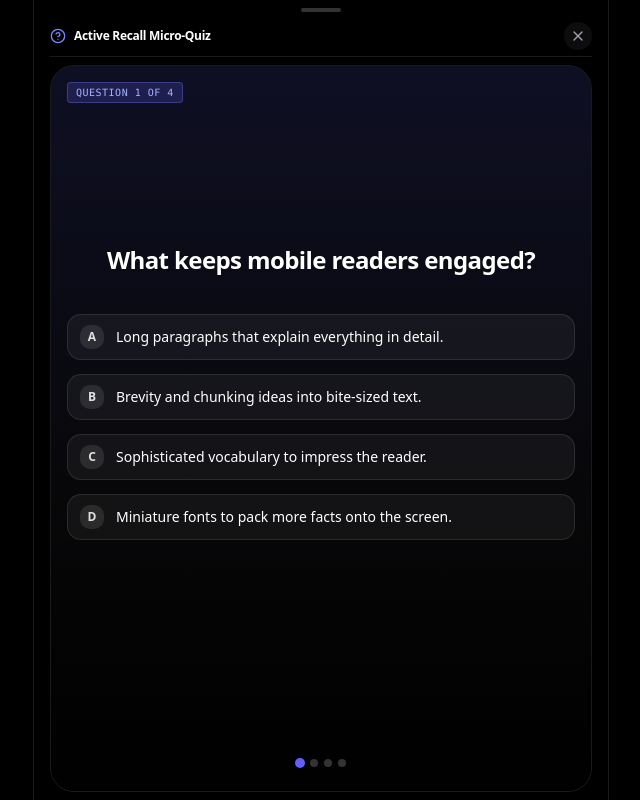
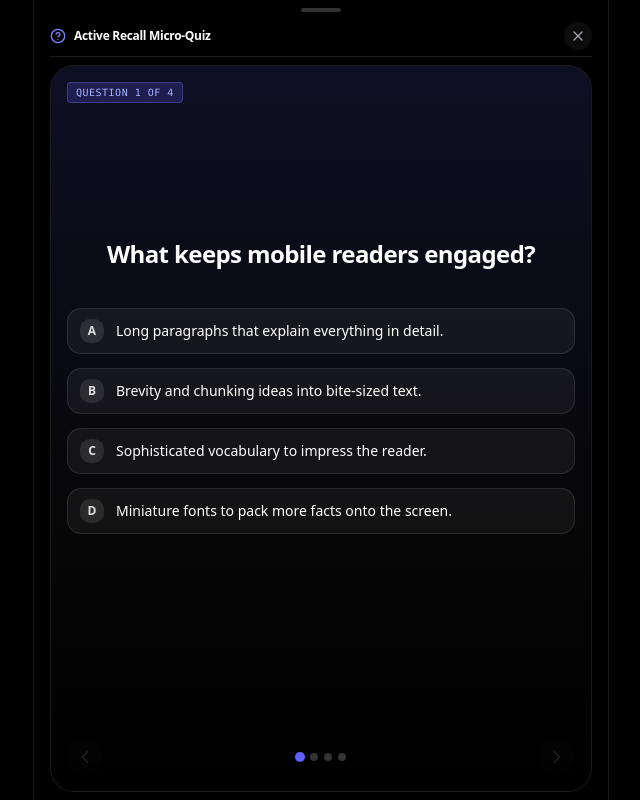
Before and after one commit to qhuydtvt/brief, a React (Vite) app: page / in a window 1280 px wide. Both pictures are taken after a click on the button 640 px from the left and 442 px from the top of the page. Shown: the whole page, without its empty margins (319-959 px from the left). Built offline with nearby package versions, Linux system fonts and the light colour scheme.

Commit message:
feat(slide): remove horizontal swipe gestures and restore Next/Prev navigation buttons with conditional disabled states

```diff
--- a/src/entities/slide/ui/custom/SlideTestToRemember.tsx
+++ b/src/entities/slide/ui/custom/SlideTestToRemember.tsx
@@ -1,9 +1,11 @@
 /* eslint-disable @typescript-eslint/no-unused-vars */
 /* eslint-disable react-hooks/exhaustive-deps */
-import { useState, useEffect, useRef, type PointerEvent } from "react";
+import { useState, useEffect, type PointerEvent } from "react";
 import { createPortal } from "react-dom";
 import type { SlideItem } from "~/entities/slide/model/types";
 import {
+  ChevronRight,
+  ChevronLeft,
   Brain,
   X,
   ArrowUpRight,
@@ -131,7 +133,7 @@ export function SlideTestToRemember({ slide: _slide }: { slide: SlideItem }) {
   const [autoAdvanceActive, setAutoAdvanceActive] = useState(false);
   const [timeLeft, setTimeLeft] = useState(5000);
   const [isPaused, setIsPaused] = useState(false);
-  const pointerStartRef = useRef<{ x: number; y: number } | null>(null);
+
 
   const isResultsScreen = currentIndex === QUIZZES.length;
 
@@ -187,41 +189,18 @@ export function SlideTestToRemember({ slide: _slide }: { slide: SlideItem }) {
     if ((e.target as HTMLElement).closest("button")) {
       return;
     }
-    pointerStartRef.current = { x: e.clientX, y: e.clientY };
     setIsPaused(true);
   };
 
-  const handlePointerUp = (e: PointerEvent<HTMLDivElement>) => {
-    if (pointerStartRef.current) {
-      const diffX = e.clientX - pointerStartRef.current.x;
-      const diffY = e.clientY - pointerStartRef.current.y;
-
-      // Horizontal swipe threshold of 60px
-      if (Math.abs(diffX) > 60 && Math.abs(diffX) > Math.abs(diffY)) {
-        if (diffX < 0) {
-          // Swipe left (Next)
-          if (hasCompleted || isAnswered) {
-            handleNext();
-          }
-        } else {
-          // Swipe right (Prev)
-          if (hasCompleted) {
-            handlePrev();
-          }
-        }
-      }
-    }
-    pointerStartRef.current = null;
+  const handlePointerUp = () => {
     setIsPaused(false);
   };
 
   const handlePointerLeave = () => {
-    pointerStartRef.current = null;
     setIsPaused(false);
   };
 
   const handlePointerCancel = () => {
-    pointerStartRef.current = null;
     setIsPaused(false);
   };
 
@@ -607,7 +586,16 @@ export function SlideTestToRemember({ slide: _slide }: { slide: SlideItem }) {
                           </div>
                         )}
 
-                        <div className="flex items-center justify-center w-full py-2">
+                        <div className="flex items-center justify-between w-full">
+                          <button
+                            onClick={handlePrev}
+                            disabled={!hasCompleted || currentIndex === 0}
+                            className="p-2 rounded-full text-zinc-400 bg-white/5 hover:text-white hover:bg-white/10 transition-colors cursor-pointer disabled:opacity-20 disabled:pointer-events-none"
+                            aria-label="Previous question"
+                          >
+                            <ChevronLeft className="w-5 h-5" />
+                          </button>
+
                           <div className="flex gap-1.5">
                             {QUIZZES.map((_, idx) => (
                               <div
@@ -620,6 +608,15 @@ export function SlideTestToRemember({ slide: _slide }: { slide: SlideItem }) {
                               />
                             ))}
                           </div>
+
+                          <button
+                            onClick={handleNext}
+                            disabled={!hasCompleted && !isAnswered}
+                            className="p-2 rounded-full text-zinc-400 bg-white/5 hover:text-white hover:bg-white/10 transition-colors cursor-pointer disabled:opacity-20 disabled:pointer-events-none"
+                            aria-label="Next question"
+                          >
+                            <ChevronRight className="w-5 h-5" />
+                          </button>
                         </div>
                       </div>
                     </>
```
